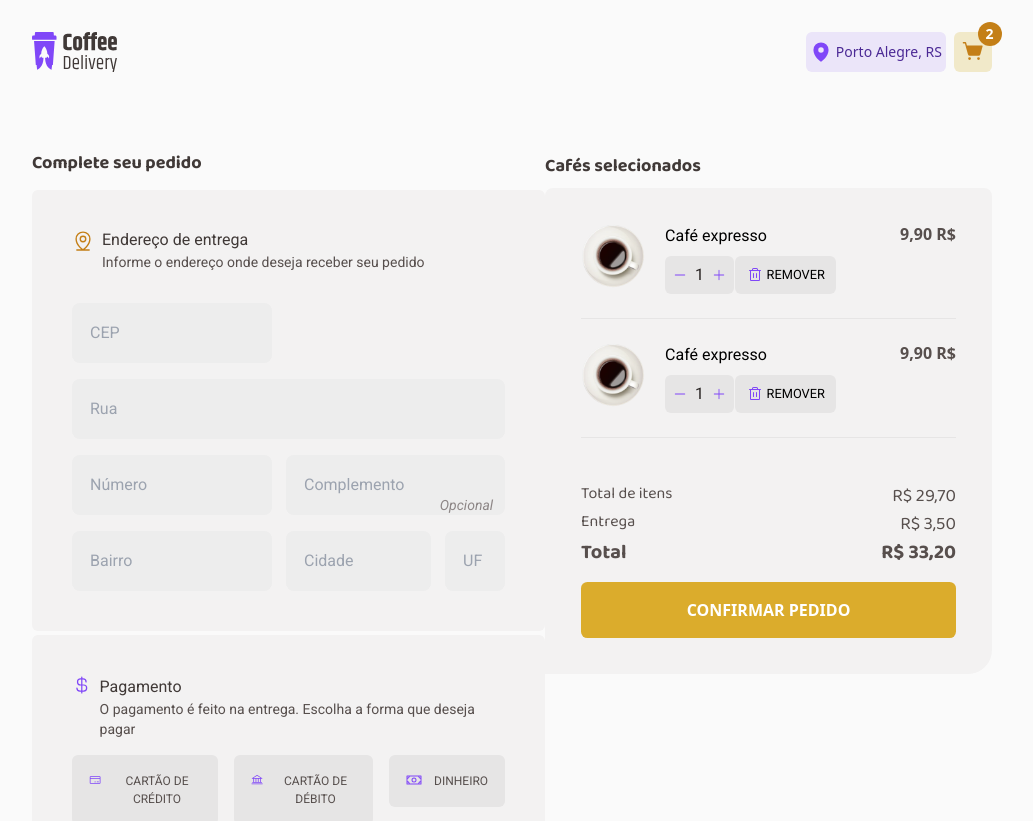
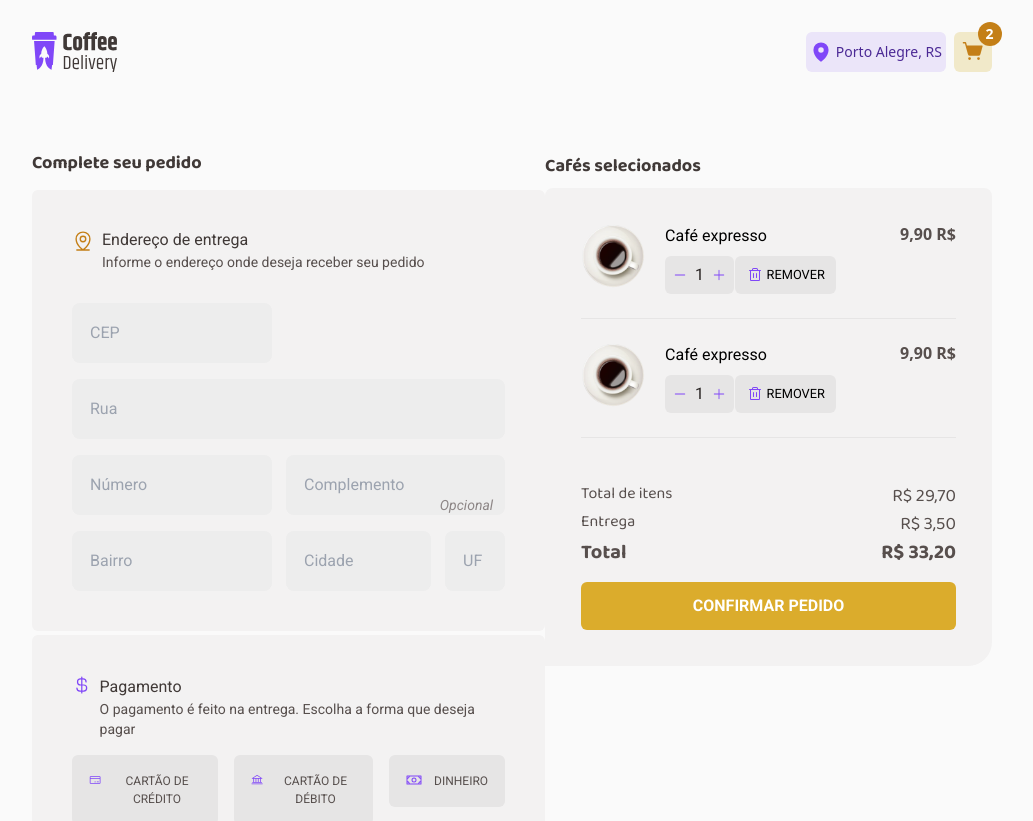
Before and after one commit to GerdanyJr/coffee-delivery, a Next.js app: page /home/checkout in a window 1280 px wide. Shown: the top 821 px of the page, without its empty margins (128-1161 px from the left). Built offline with nearby package versions, Linux system fonts and the light colour scheme.

Commit message:
refactor: :recycle: refactor primaryButton styles to tailwind

```diff
--- a/src/components/UI/primaryButton/index.tsx
+++ b/src/components/UI/primaryButton/index.tsx
@@ -1,6 +1,5 @@
 "use client";
 import React from "react";
-import styles from "./primaryButton.module.css";
 interface PrimaryButtonProps
   extends React.ButtonHTMLAttributes<HTMLButtonElement> {
   label: string;
@@ -8,7 +7,12 @@ interface PrimaryButtonProps
 
 export function PrimaryButton({ label, ...props }: PrimaryButtonProps) {
   return (
-    <button {...props} className={`${styles.button} ${props.className ?? ""}`}>
+    <button
+      {...props}
+      className={`bg-yellow cursor-pointer font-roboto text-white font-semibold uppercase rounded-md px-4 py-3 hover:bg-yellow-dark ${
+        props.className ?? ""
+      }`}
+    >
       {label}
     </button>
   );
--- a/src/components/UI/primaryButton/primaryButton.module.css
+++ /dev/null
@@ -1,14 +0,0 @@
-.button {
-  border: none;
-  background-color: var(--yellow);
-  cursor: pointer;
-  font-size: var(--roboto);
-  color: var(--white);
-  padding: 1em 2.2em;
-  border-radius: 0.4em;
-  text-transform: uppercase;
-  font-weight: 700;
-}
-.button:hover {
-  background-color: var(--yellow-dark);
-}
```
